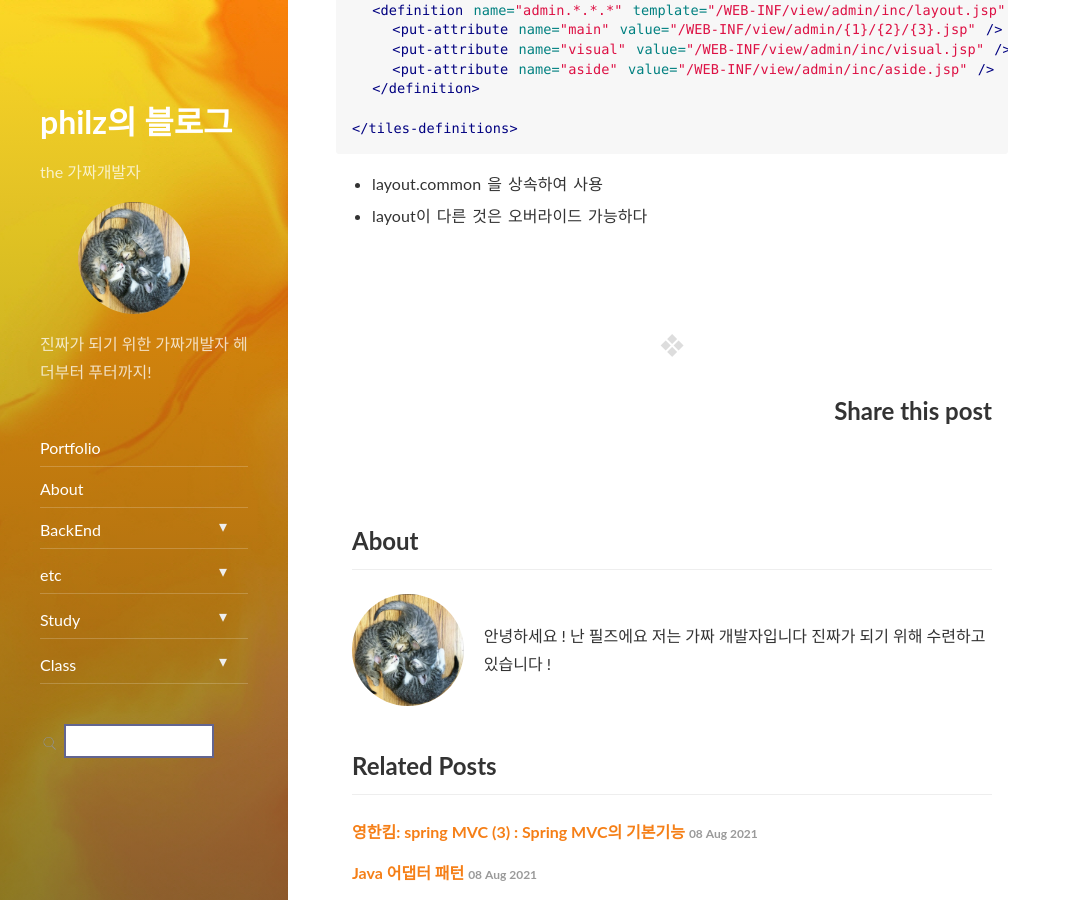
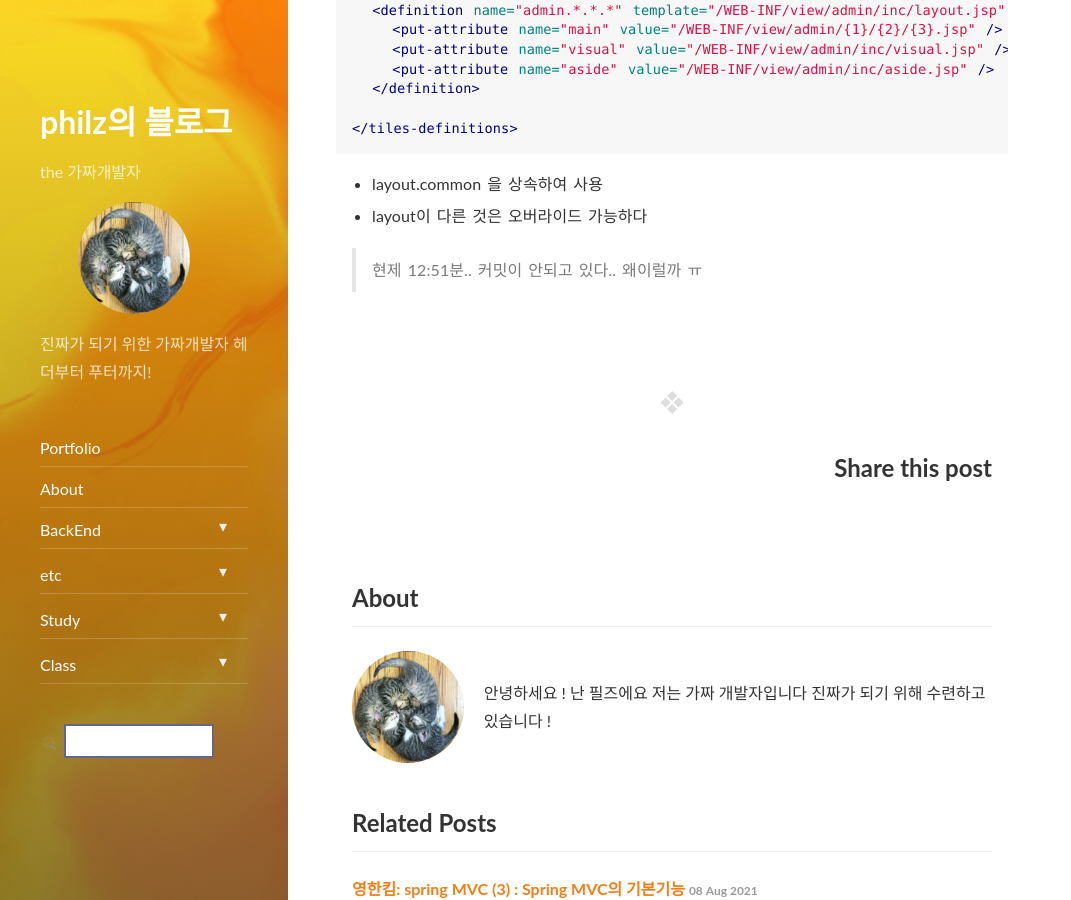
Before and after one commit to progress0407/progress0407.github.io, a Jekyll site: the page built from _posts/backend/spring/2021-08-03-newlec-boot-02.md, in a window 1280 px wide and 900 px high, scrolled down 6228 px. Shown: the whole window, without its empty margins (0-1071 px from the left). Built offline with Jekyll 4.4.1, drawn with Linux system fonts in a browser that asks for light colours; nearby versions of some CDN libraries.

Commit message:
왜 커밋이 안될까

```diff
--- a/_posts/backend/spring/2021-08-03-newlec-boot-02.md
+++ b/_posts/backend/spring/2021-08-03-newlec-boot-02.md
@@ -292,3 +292,5 @@ f.setA(a);
 
 - layout.common 을 상속하여 사용
 - layout이 다른 것은 오버라이드 가능하다
+
+> 현제 12:51분.. 커밋이 안되고 있다.. 왜이럴까 ㅠ
```
